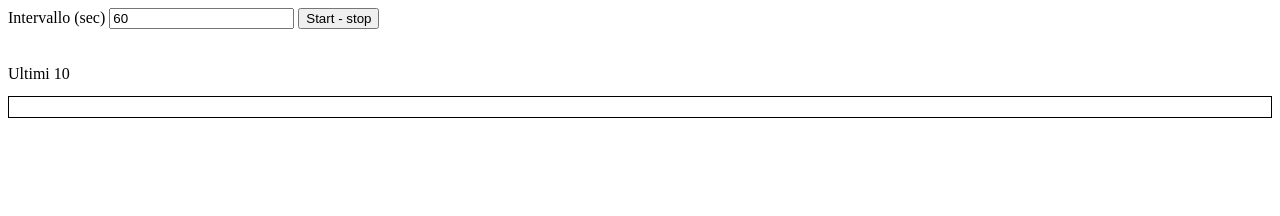
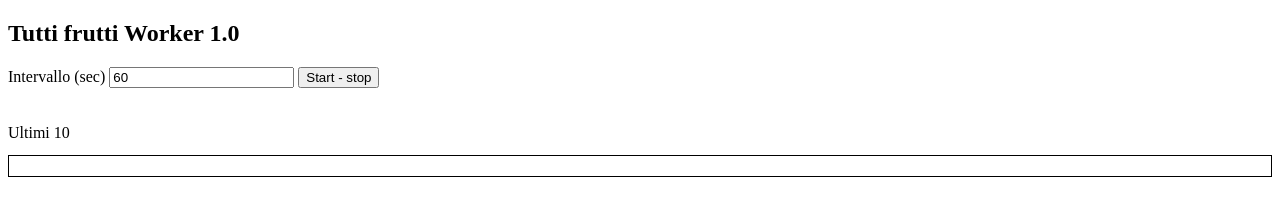
Before and after one commit to enricoru/Tuttifrutti, a plain HTML site: page tuttifrutti/index.html in a window 1280 px wide. Drawn offline with Linux system fonts and the light colour scheme.

Commit message:
Update index.html

```diff
--- a/tuttifrutti/index.html
+++ b/tuttifrutti/index.html
@@ -12,7 +12,7 @@
 </head>
 
 <body>
-
+<h2>Tutti frutti Worker 1.0</h2>
 <header>
   <label>Intervallo (sec) <input type="number" id="interval" value="60"></label>
   <button id="track-btn">Start - stop</button>
```
